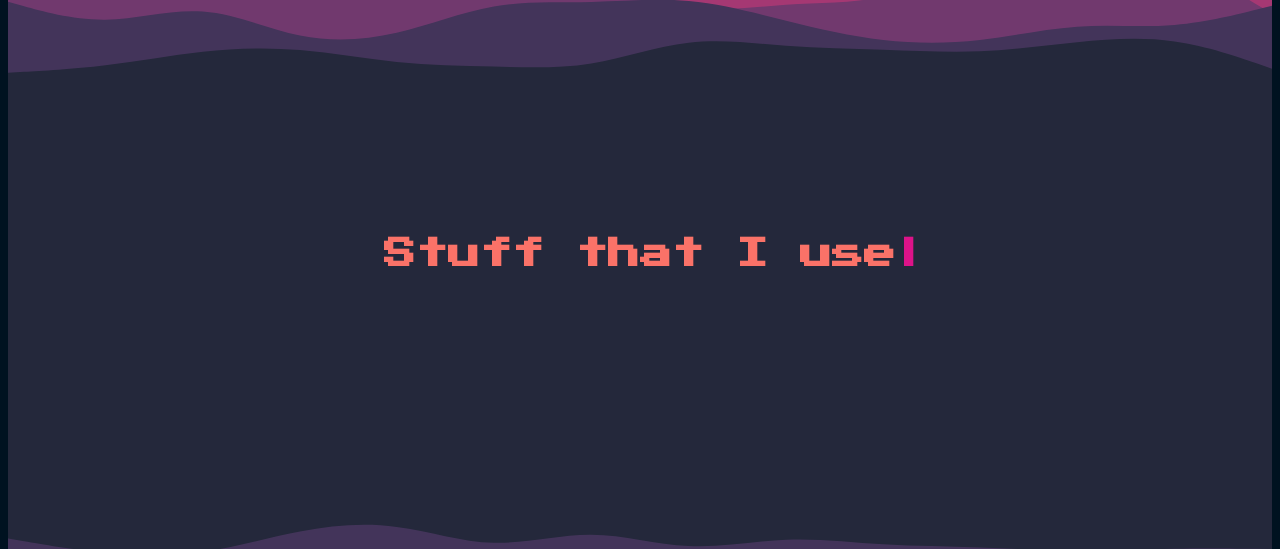
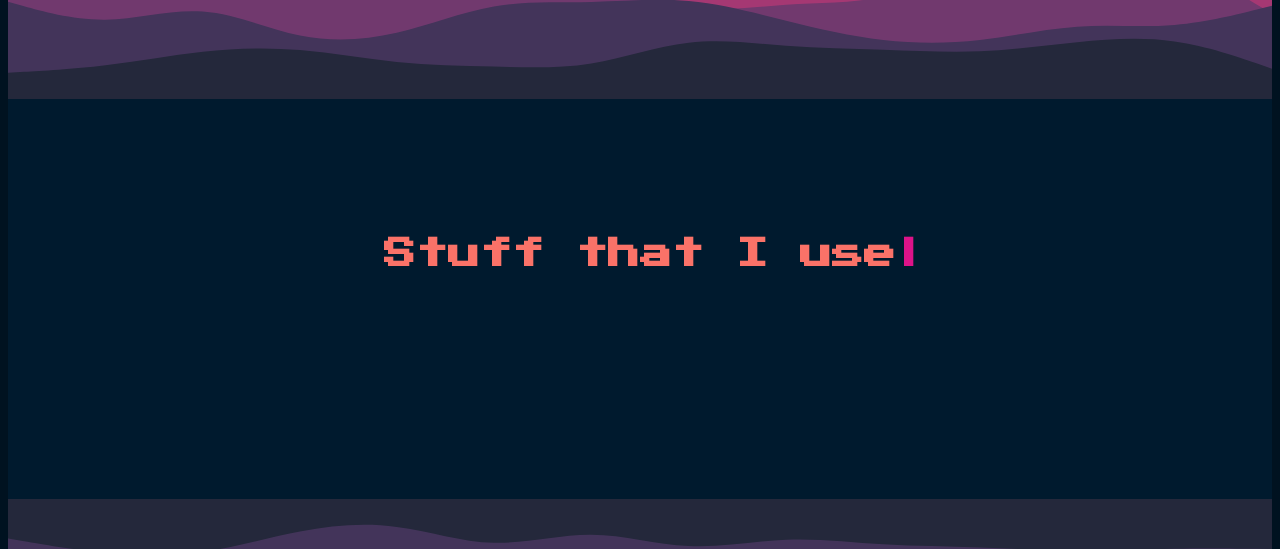
Before and after one commit to BillyDoesDev/BillyDoesDev, a plain HTML site: page index.html in a window 1280 px wide. Shown: the part 918-1467 px from the top of the page. Drawn offline with nearby package versions, Linux system fonts and the light colour scheme.

Commit message:
Update styles.css

```diff
--- a/styles.css
+++ b/styles.css
@@ -74,7 +74,7 @@ section {
 .section1 {
     padding-top: 0%;
     padding-bottom: 0%;
-    background: #24283b;
+    background: #001a2e;
     animation: fadeIn 0s;
 }
 .section2 {
```
